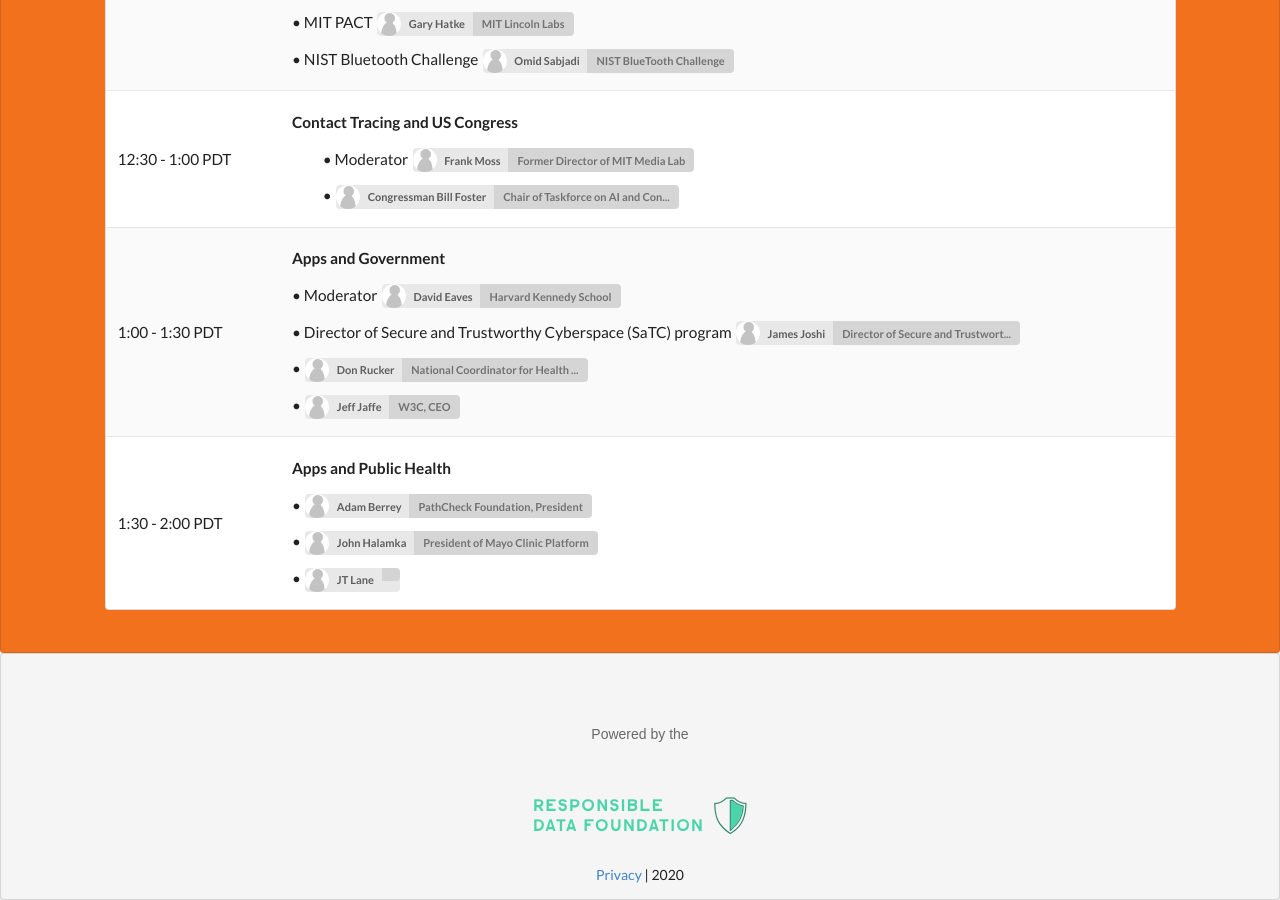
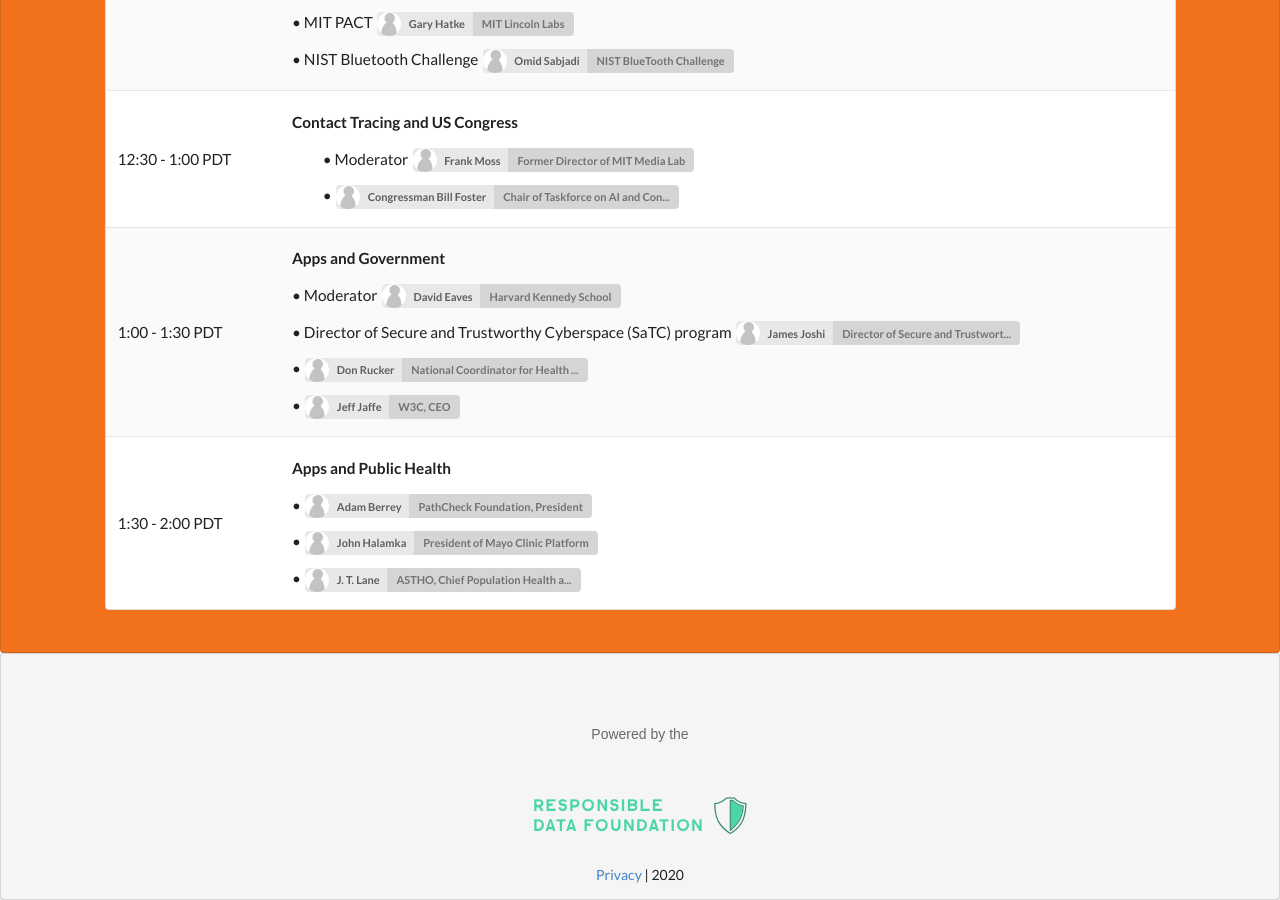
Before and after one commit to responsible-data-summit/events, a Jekyll site: the page built from agenda-0806.html, in a window 1280 px wide and 900 px high, scrolled down 733 px. Built offline with Jekyll 4.4.1, drawn with Linux system fonts in a browser that asks for light colours; some web fonts are replaced; comment, search, counter and statistics services are not loaded.

```diff
--- a/_data/agenda0728.yml
+++ b/_data/agenda0728.yml
@@ -54,4 +54,4 @@
       speakers:
         - name: Adam Berrey
         - name: John Halamka
-        - name: JT Lane
+        - name: J. T. Lane
```
